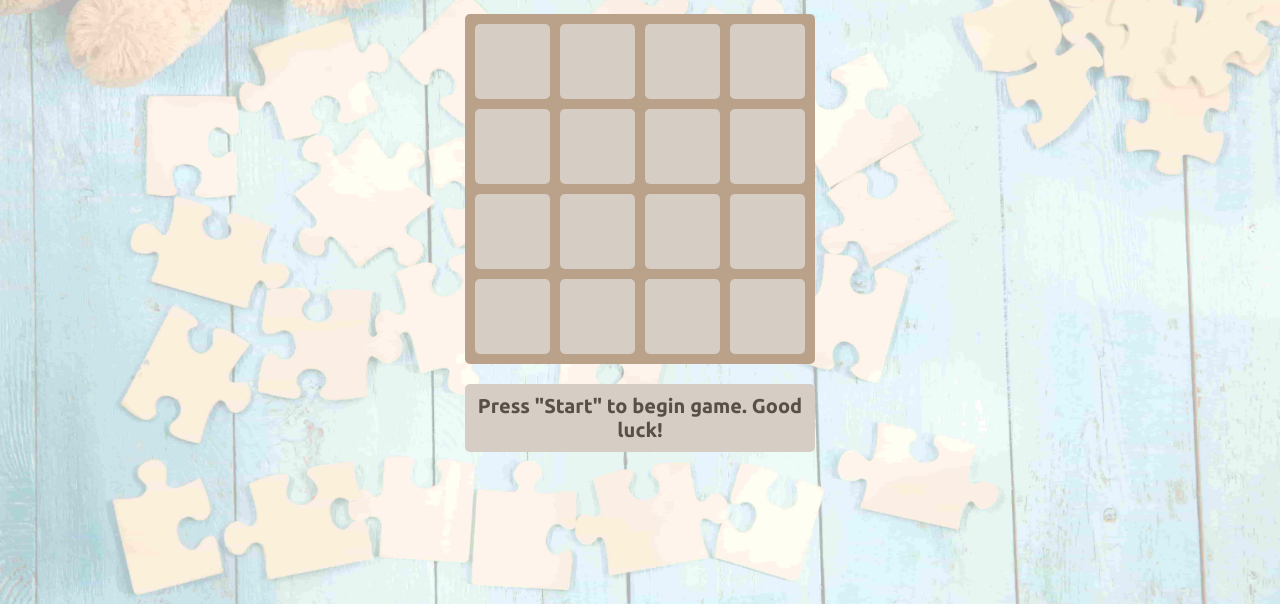
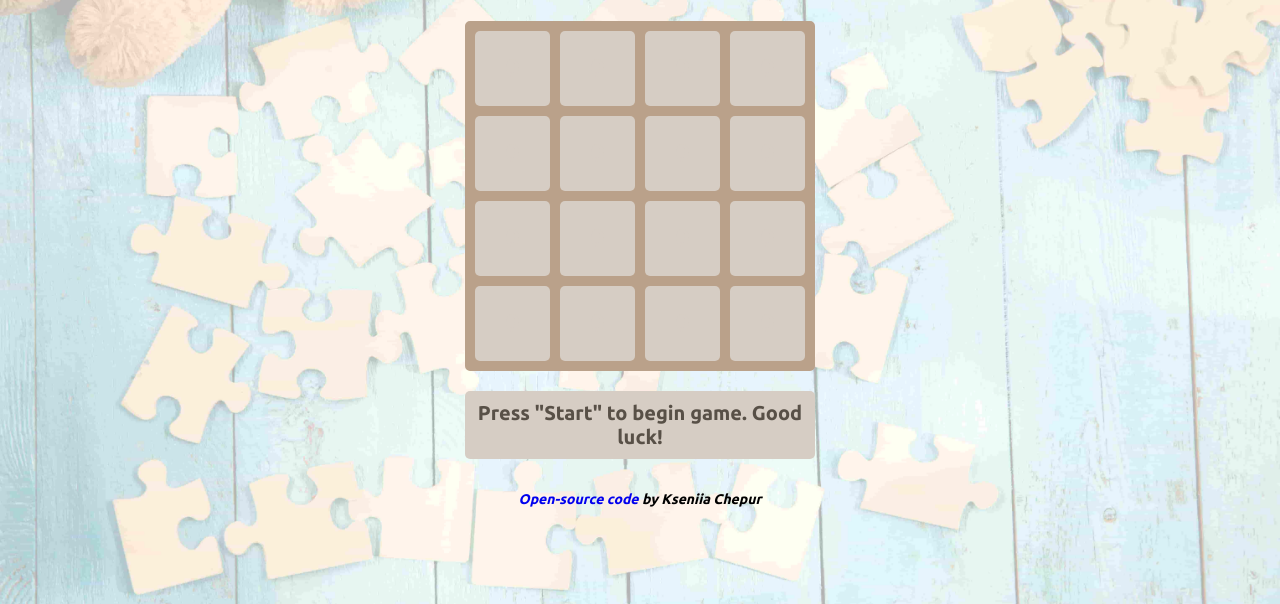
Before and after one commit to kseniia-chepur/game_2048, a website built with Parcel: page src/index.html in a window 1280 px wide. Shown: the part 196-800 px from the top of the page. Built offline with nearby package versions, Linux system fonts and the light colour scheme.

Commit message:
add readme

```diff
--- a/src/index.html
+++ b/src/index.html
@@ -48,6 +48,17 @@
         <p class="message message-win hidden">Winner! Congrats! You did it!</p>
         <p class="message message-start">Press "Start" to begin game. Good luck!</p>
       </div>
+      <footer class="footer">
+        <a
+          href="https://github.com/kseniia-chepur/game_2048"
+          target="_blank"
+          rel="noreferrer"
+          class="footer-link"
+        >
+          Open-source code
+        </a>
+        <span> by Kseniia Chepur</span>
+      </footer>
     </div>
     <script type="text/javascript" src="scripts/main.js"></script>
   </body>
--- a/src/styles/main.scss
+++ b/src/styles/main.scss
@@ -205,5 +205,14 @@ h1 {
 
 .message-container {
   width: 100%;
-  height: 150px;
+  height: 120px;
 }
+
+.footer {
+  font-size: 14px;
+  font-style: italic;
+
+  &-link {
+    text-decoration: none;
+  }
+}
```
Also changed, not shown: README.md.
